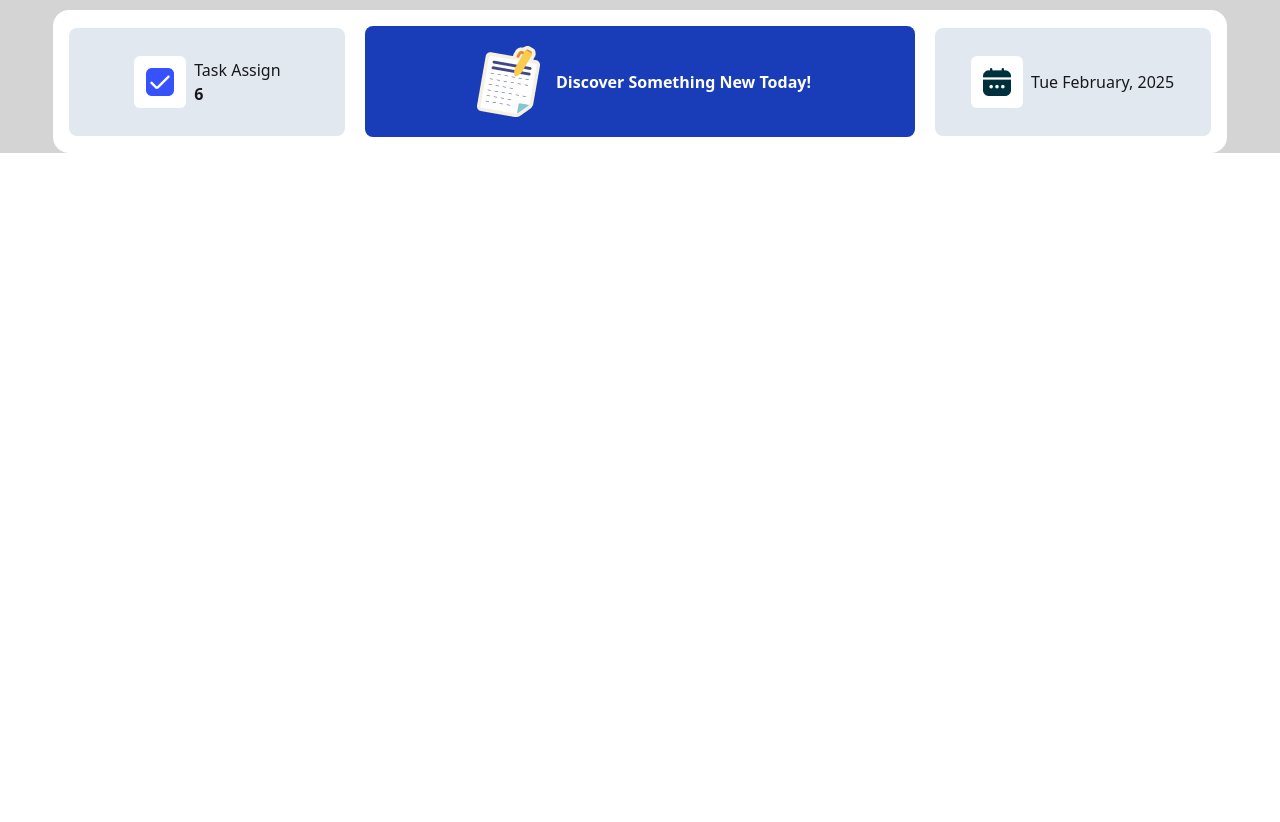
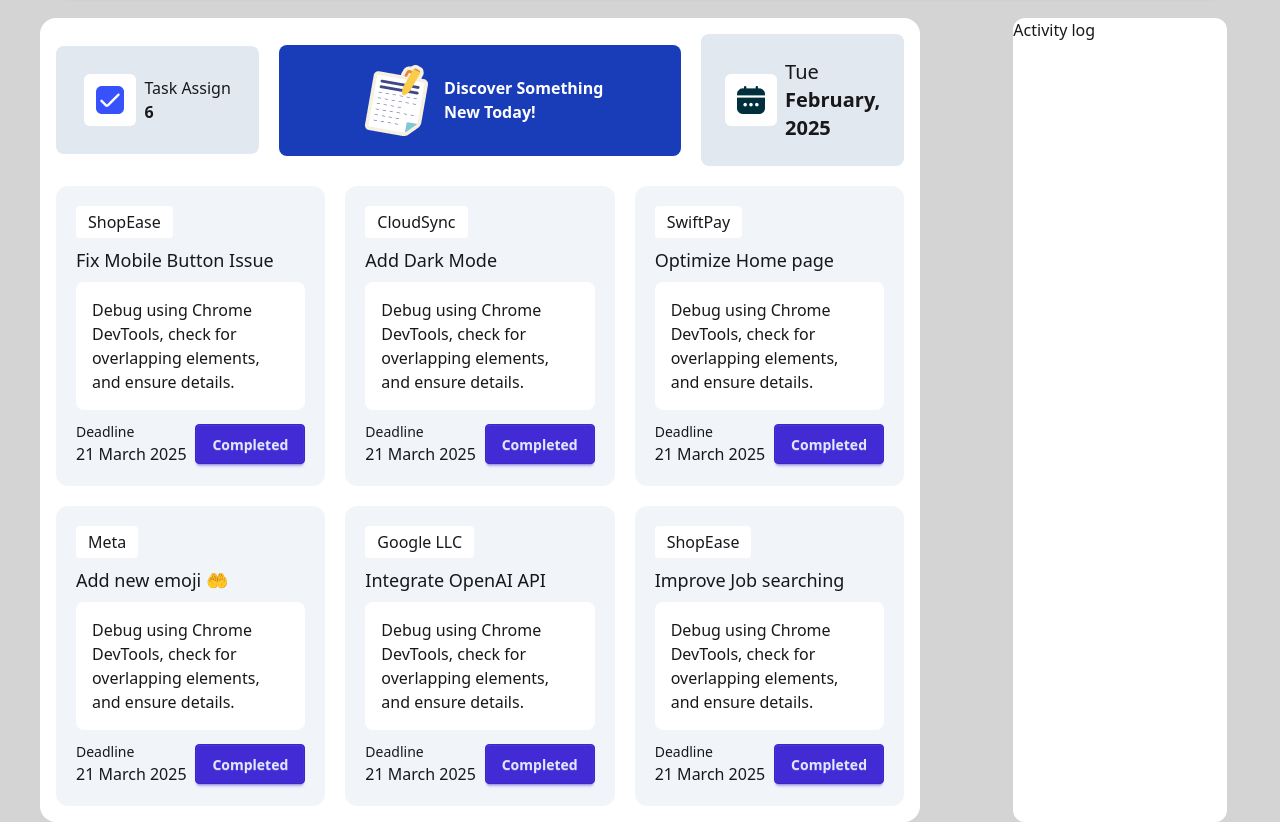
Before and after one commit to 1munni/Assignment-no-5, a plain HTML site: page index.html in a window 1280 px wide. Shown: the part 110-932 px from the top of the page. Before the commit the page ends 800 px from the top, so only its background shows below. Drawn offline with nearby package versions, Linux system fonts and the light colour scheme.

Commit message:
assigned number

```diff
--- a/index.html
+++ b/index.html
@@ -17,43 +17,165 @@
             </div>
             <!-- nav-ends -->
             <div class="flex justify-center items-center gap-5">
+               <div class="flex justify-center items-center gap-3 p-3 bg-slate-100 rounded-3xl">
                 <img src="assets/checkbox.png" alt="">
-                <h2>23</h2>
+                <p id="assign-number2" class="font-extrabold text-3xl">23</p>
+               </div>
                 <img src="assets/theme-btn.png" alt="">
             </div>
            </div>
         </nav>
     </header>
 <!-- body-part -->
+<!-- main-div -->
+<div class="flex justify-center">
+    <div class="w-9/12">
         <main class="mx-auto w-11/12 p-4 bg-white rounded-2xl">
-    <div class="flex justify-center items-center gap-5  rounded-2xl">
+            <!-- first-section -->
+            <section id="first-section mb-10">
+                <div class="flex justify-center items-center gap-5  rounded-2xl mb-5">
                     <!-- task-assign-div -->
                     <div class="flex justify-center items-center gap-2 bg-slate-200 rounded-lg p-7 w-3/12">
                 <img class=" rounded-md p-3 bg-white border-none" src="assets/checkbox.png" alt="">
                 <div>
-        <p>Task Assign</p>
-        <p class="font-extrabold">6</p>
+                    <p class="font-medium">Task Assign</p>
+                    <p id="assign-number1" class="font-extrabold ">6</p>
                 </div>
                     </div>
                     <!-- discover div -->
                     <div class="flex justify-center items-center gap-2 bg-blue-800 rounded-lg p-4 w-6/12">
                 <img src="assets/board.png" alt="">
                 <div>
-        <p class="text-white font-bold">Discover Something New Today!</p>
+                    <p class="text-white font-bold">Discover Something <br> New Today!</p>
                 </div>
                     </div>
                     <!-- date div -->
-        <div class="flex justify-center items-center gap-2 bg-slate-200 rounded-lg p-7 w-3/12">
+                    <div class="flex justify-center items-center gap-2 bg-slate-200 rounded-lg p-6 w-3/12">
                 <img class=" rounded-md p-3 bg-white border-none" src="assets/calender.png" alt="">
                 <div>
-        <p>Tue February, 2025</p>
+                    <p class="text-xl">Tue <span class="font-bold">February, 2025</span></p>
                 </div>
+                    </div>
+                 </div>
+                </section>
+
+                <!-- second-section-6 coloum -->
+                 <section id="second-section">
+        <div class="grid grid-cols-3 grid-rows-2 gap-5">
+            <!-- shop-ease card -->
+            <div class="p-5 border rounded-xl bg-slate-100 border-none">
+        <p class="p-1 px-3 border-none rounded bg-white inline-block text-base">ShopEase</p>
+        <h3 class="text-lg font-medium py-2">Fix Mobile Button Issue </h3>
+        <p class="bg-white border-none rounded-lg inline-block p-4">Debug using Chrome DevTools,
+        check for overlapping elements,
+         and ensure details.</p>
+        <div class="flex justify-between items-center pt-3">
+            <div>
+                <p class="text-sm ">Deadline</p>
+                <h5 class="text-base font-medium">21 March 2025</h5>
+            </div>
+            <button class="btn btn-primary">Completed</button>
+        </div>
+            </div>
+            <!-- CloudSync card -->
+            <div class="p-5 border rounded-xl bg-slate-100 border-none">
+        <p class="p-1 px-3 border-none rounded bg-white inline-block text-base">CloudSync</p>
+        <h3 class="text-lg font-medium py-2">Add Dark Mode </h3>
+        <p class="bg-white border-none rounded-lg inline-block p-4">Debug using Chrome
+        DevTools,
+        check for overlapping elements,
+         and ensure details.</p>
+        <div class="flex justify-between items-center pt-3">
+            <div>
+                <p class="text-sm ">Deadline</p>
+                <h5 class="text-base font-medium">21 March 2025</h5>
+            </div>
+            <button class="btn btn-primary">Completed</button>
+        </div>
+            </div>
+
+            <!-- SwiftPay card -->
+            <div class="p-5 border rounded-xl bg-slate-100 border-none">
+        <p class="p-1 px-3 border-none rounded bg-white inline-block text-base">SwiftPay</p>
+        <h3 class="text-lg font-medium py-2">Optimize  Home page </h3>
+        <p class="bg-white border-none rounded-lg inline-block p-4">Debug using Chrome
+        DevTools,
+        check for overlapping elements,
+         and ensure details.</p>
+        <div class="flex justify-between items-center pt-3">
+            <div>
+                <p class="text-sm ">Deadline</p>
+                <h5 class="text-base font-medium">21 March 2025</h5>
+            </div>
+            <button class="btn btn-primary">Completed</button>
+        </div>
+            </div>
+            <!-- Meta card -->
+            <div class="p-5 border rounded-xl bg-slate-100 border-none">
+        <p class="p-1 px-3 border-none rounded bg-white inline-block text-base">Meta</p>
+        <h3 class="text-lg font-medium py-2">Add new emoji 🤲 </h3>
+        <p class="bg-white border-none rounded-lg inline-block p-4">Debug using Chrome
+        DevTools,
+        check for overlapping elements,
+         and ensure details.</p>
+        <div class="flex justify-between items-center pt-3">
+            <div>
+                <p class="text-sm ">Deadline</p>
+                <h5 class="text-base font-medium">21 March 2025</h5>
+            </div>
+            <button class="btn btn-primary">Completed</button>
+        </div>
+            </div>
+
+            <!-- Google LLC card-->
+            <div class="p-5 border rounded-xl bg-slate-100 border-none">
+        <p class="p-1 px-3 border-none rounded bg-white inline-block text-base">Google LLC</p>
+        <h3 class="text-lg font-medium py-2">Integrate OpenAI API</h3>
+        <p class="bg-white border-none rounded-lg inline-block p-4">Debug using Chrome
+        DevTools,
+        check for overlapping elements,
+         and ensure details.</p>
+        <div class="flex justify-between items-center pt-3">
+            <div>
+                <p class="text-sm ">Deadline</p>
+                <h5 class="text-base font-medium">21 March 2025</h5>
+            </div>
+            <button class="btn btn-primary">Completed</button>
+        </div>
+            </div>
+            <!-- Glassdoar card-->
+            <div class="p-5 border rounded-xl bg-slate-100 border-none">
+        <p class="p-1 px-3 border-none rounded bg-white inline-block text-base">ShopEase</p>
+        <h3 class="text-lg font-medium py-2">Improve Job searching </h3>
+        <p class="bg-white border-none rounded-lg inline-block p-4">Debug using Chrome
+        DevTools,
+        check for overlapping elements,
+         and ensure details.</p>
+        <div class="flex justify-between items-center pt-3">
+            <div>
+                <p class="text-sm ">Deadline</p>
+                <h5 class="text-base font-medium">21 March 2025</h5>
+            </div>
+            <button class="btn btn-primary">Completed</button>
+        </div>
+            </div>
+
+        </div>
+                 </section>
+
+         </main>
+    </div>
+
+    <!-- section-3-activity-log -->
+    <div class="w-2/12  bg-white rounded-xl border-none mx-auto ">
+
+     <p class="inline-block">Activity log</p>
+
     </div>
 </div>
 
 
 
- </main>
-
+<script src="script/completed.js"></script>
 </body>
 </html>
--- /dev/null
+++ b/script/completed.js
@@ -0,0 +1,23 @@
+const cardButton= document.querySelectorAll('.btn')
+
+for(let i=0; i<cardButton.length; i++){
+const completedButton= cardButton[i];
+completedButton.addEventListener('click',function(event){
+    alert('Board Updated Successfully');
+    // completedButton.style.display = 'invisible';
+    completedButton.classList.remove('btn-primary');
+    completedButton.classList.add('text-gray-200');
+// assignnumber part
+const assignNumber = document.getElementById("assign-number1").innerText;
+const convertedAssignNumber=parseInt(assignNumber);
+document.getElementById("assign-number1").innerText=
+convertedAssignNumber-1;
+
+const assignNumber2 = document.getElementById("assign-number2").innerText;
+const convertedAssignNumber2=parseInt(assignNumber2);
+document.getElementById("assign-number2").innerText=
+convertedAssignNumber2+1;
+
+
+})
+}
```
Also changed, not shown: raf.html (added, +172 -0 lines). Lines whose indentation alone changed are shown as unchanged.
